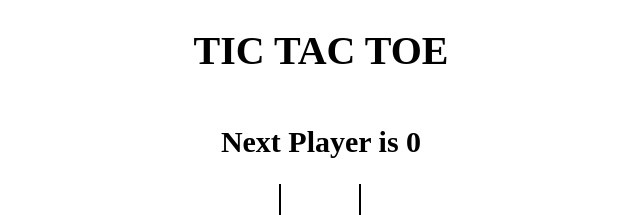
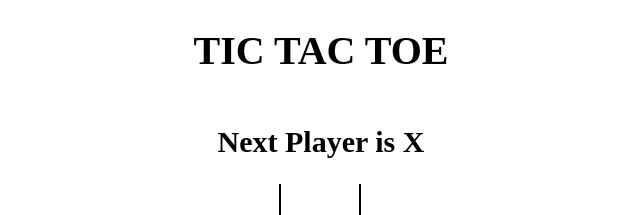
Before and after one commit to Jaweria321/tictactoev1, a React (Vite) app: page / in a window 1280 px wide. Shown: the top 215 px of the page, without its empty margins (319-959 px from the left). Built offline with nearby package versions, Linux system fonts and the light colour scheme.

Commit message:
transform stste to game history

```diff
--- a/src/App.js
+++ b/src/App.js
@@ -6,31 +6,36 @@ import './styles/root.scss';
 
 
 const App = () => {
-  const [board,setBoard] = useState(Array(9).fill(null));
-  const [isXNext, setIsXNext] = useState(false);
-
-  const winner = calculateWinner(board);
+  const [history,setHistory] = useState([
+      {board: Array(9).fill(null),isXNext: true},
+  ]);
+  const [currentMove, setCurrentMove] = useState(0);
+  const current = history[currentMove];
+  console.log("history", history);
+  const winner = calculateWinner(current.board);
 
   const message = winner
   ? `Winner is ${winner}`
-  : `Next Player is ${isXNext ? 'X' : '0'}`;
+  : `Next Player is ${current.isXNext ? 'X' : '0'}`;
 
   const handleSquareClick = position => {
       // restricting to click any block of board again
-      if (board[position] || winner) {
+      if (current.board[position] || winner) {
           return;
       }
 
-      setBoard(prev => {
-          return prev.map((square, pos) => {
+      setHistory(prev => {
+          const last = prev[prev.length - 1];
+          const newBoard = last.board.map((square, pos) => {
               if (pos === position) {
-                  return isXNext ? 'X': '0';
+                  return last.isXNext ? 'X': '0';
               }
 
               return square;
           });
+          return prev.concat({board: newBoard, isXNext: !last.isXNext})
       });
-      setIsXNext(prev => !prev);
+      setCurrentMove(prev => prev + 1);
   };
 
   return (
@@ -38,7 +43,7 @@ const App = () => {
     <h1>TIC TAC TOE</h1>
     <h2>{message}</h2>
     <Board
-    board={board}
+    board={current.board}
     handleSquareClick={handleSquareClick}
     />
   </div>
```
